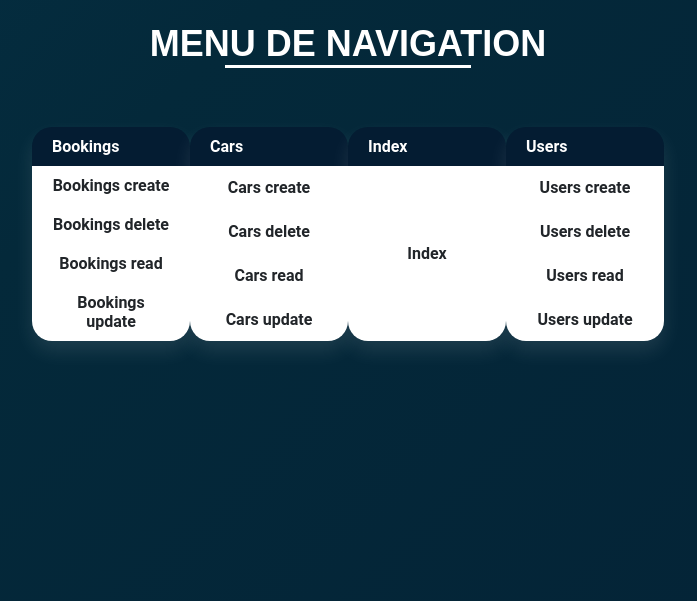
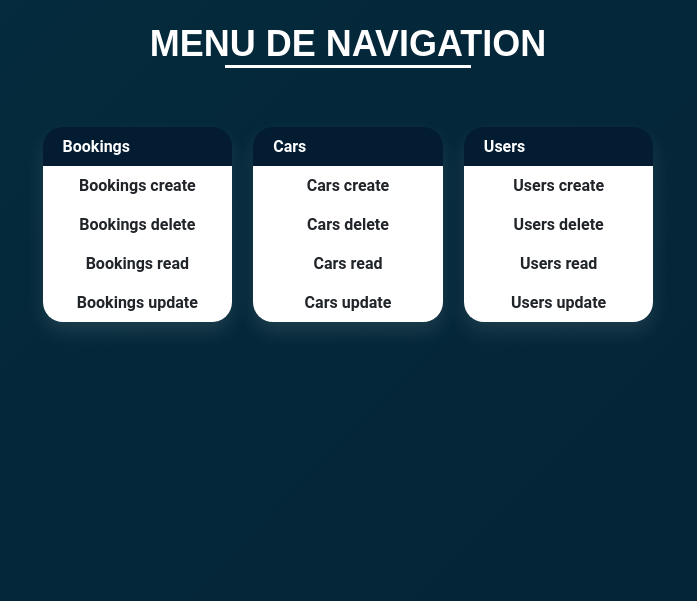
Before and after one commit to Eld0d0/UE-L312-2023-carpooling, a PHP site: page / in a window 1280 px wide. Shown: the top 601 px of the page, without its empty margins (292-989 px from the left). Run offline with PHP 8.4, Linux system fonts and the light colour scheme.

Commit message:
Correction affichage menu
Enlever l'affichage d'un index dans le menu

```diff
--- a/css/style.css
+++ b/css/style.css
@@ -3,7 +3,7 @@
     flex-direction: row;
     justify-content: space-evenly;
     align-items: stretch;
-    flex-wrap: nowrap;
+    flex-wrap: wrap;
     margin: 20px auto 20px auto;
     height: auto;
     width: 50%;
--- a/index.php
+++ b/index.php
@@ -13,10 +13,13 @@ foreach ($pages as $page) {
     $nom_fichier = pathinfo($page, PATHINFO_FILENAME);
     $titre = str_replace('_', ' ', $nom_fichier);
     $mot_debut = strtok($titre, " ");
-    $tableau[$mot_debut][] = [
-        'titre' => $titre,
-        'lien' => $page
-    ];
+
+    if ($mot_debut !== 'index'){
+        $tableau[$mot_debut][] = [
+            'titre' => $titre,
+            'lien' => $page
+        ];
+    }
 }
 
 echo '<h1>Menu de navigation</h1>';
```
